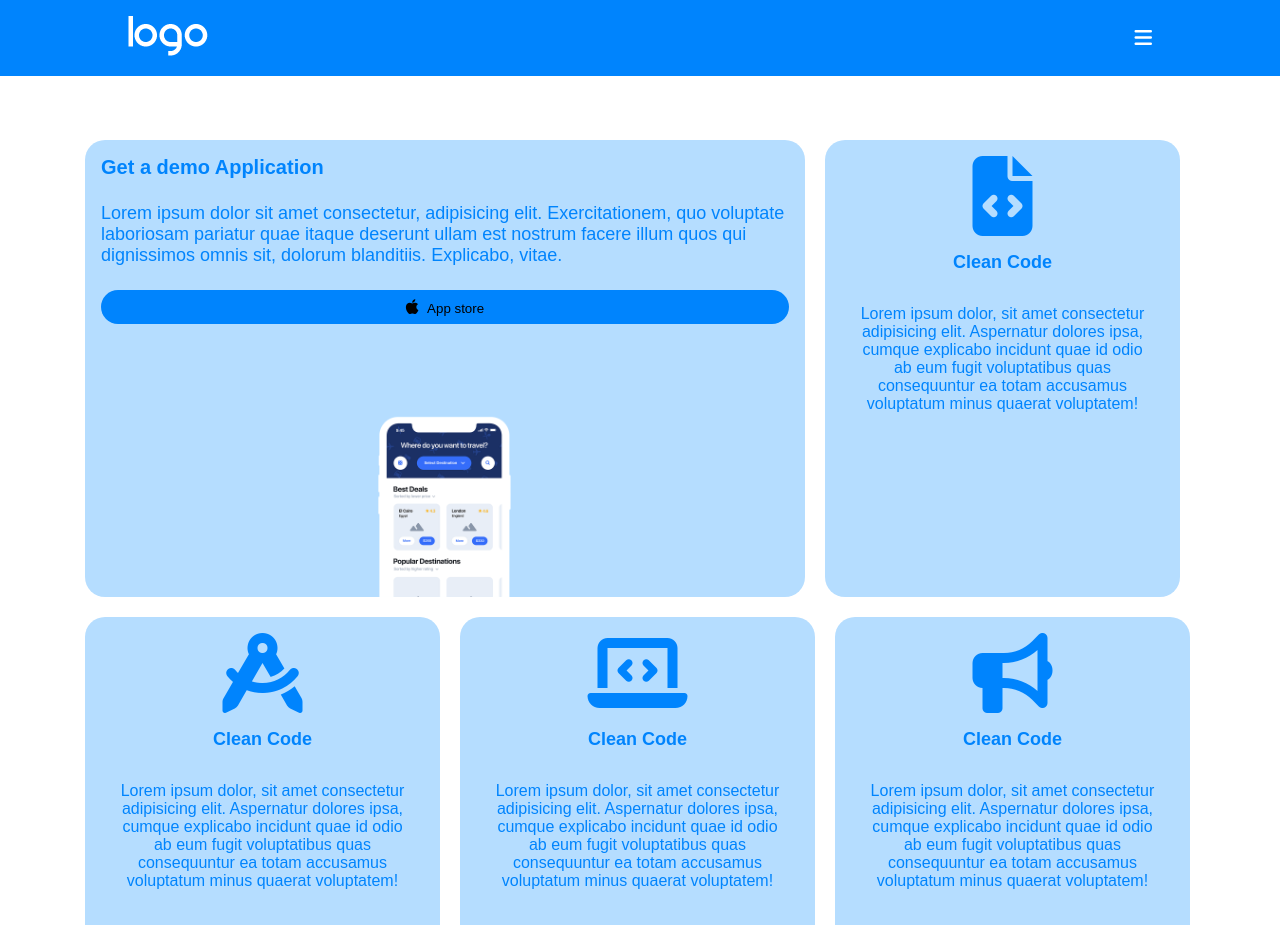
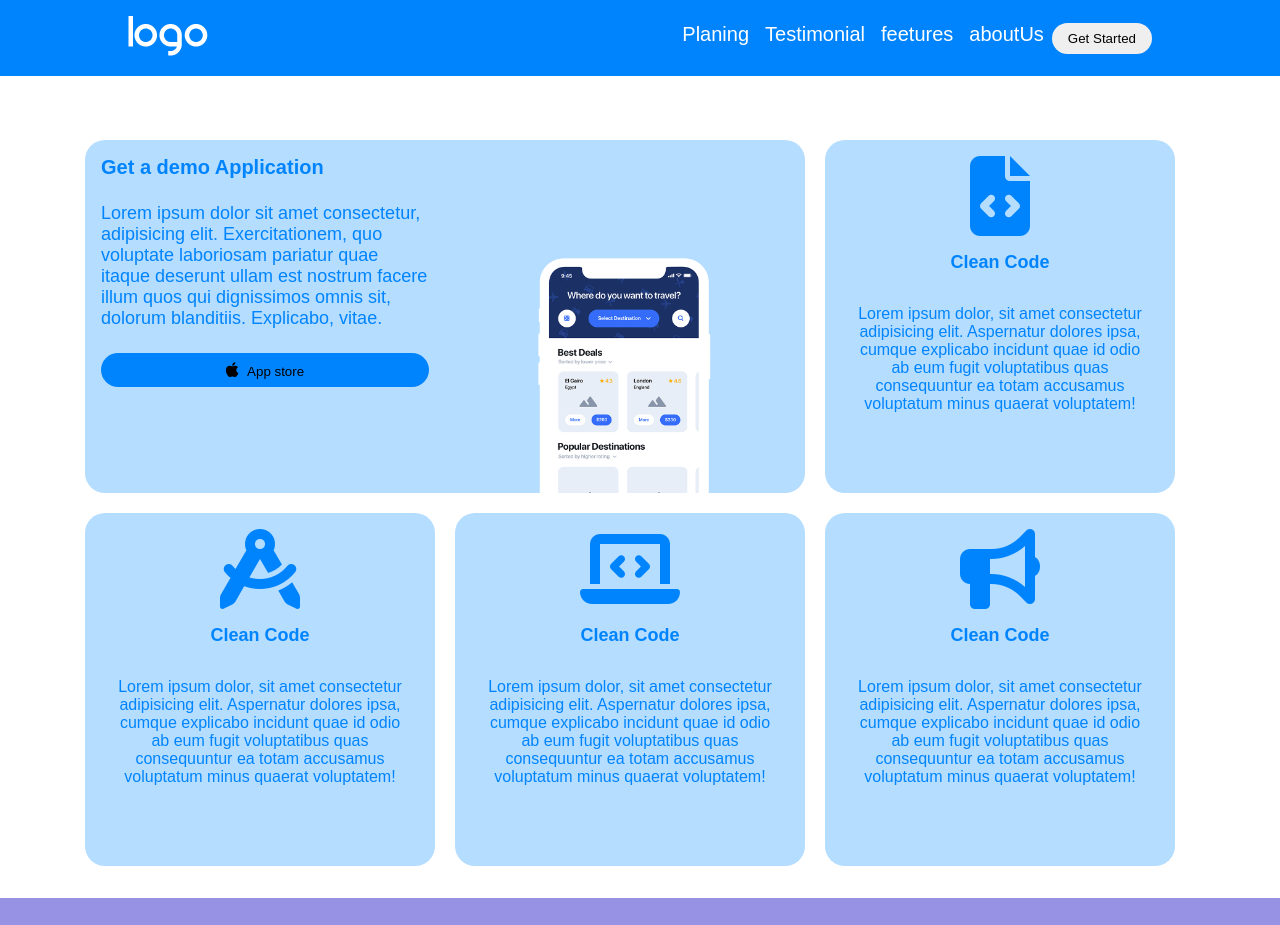
Before and after one commit to AndreaGhidara/htmlcss-responsive-layout, a plain HTML site: page index.html in a window 1280 px wide. Shown: the top 925 px of the page. Drawn offline with Linux system fonts and the light colour scheme.

Commit message:
complete page responsive

```diff
--- a/assets/css/style.css
+++ b/assets/css/style.css
@@ -62,13 +62,37 @@
 /******************
     Header
 ******************/
+header{
+    position: sticky;
+    top: 0;
+}
 /* navbar */
 .navbar{
     padding:1rem 0rem;
 }
 
+.navbar ul{
+    list-style: none;
+}
 
+.navbar a{
+    color: white;
+    text-decoration: none;
+}
 
+.navbar ul li{
+    padding: 0 0.5rem;
+}
+
+.navbar ul li:hover{
+    transform: translateY(2px);
+    font-weight: 900;
+    color: var(--cardBackground);
+}
+
+.menuList{
+    display: none;
+}
 
 /******************
     Main
@@ -214,8 +238,33 @@ button i{
         width: 80%;
         margin: auto;
     }
+    .navbar i.hamburger{
+        display: none;
+    }
+
+    .navbar .menuList{
+        display:flex;
+    }
+
+    #colXL .card {
+        display: flex;
+        flex-direction: row;
+    }
+
+    #colXL .card .left{
+        width: 50%;
+    }
+
+    #colXL .card .right{
+        width: 50%;
+    }
+
+    #colXL img{
+        width: 60%;
+    }
+
     /* main */
-    /* section1 */
+    /* section1 DemoAplication*/
     main .containerXL{
         width: 100%;
         margin: auto;
@@ -231,15 +280,36 @@ button i{
         width: calc(100% / 3 * 2 -15px);
     }
 
-    .row .col12{
+    .demoAplication .row .col12{
         width: calc(100% / 3 - 15px);
     }
 
-    /* section2 */
+    /* section2 planing*/
     .planing .row{
         display: flex;
         flex-direction: row;
-        padding-top: 3rem;
     }
 
+    .planing .row .col12:nth-child(2){
+        margin-bottom: 0;
+        width: 100%;
     }
+
+    .secondPlaning{
+        width: 50%;
+    }
+
+    #plan2{
+        width: 50%;
+    }
+
+    /* section4 Benefits*/
+    .benefits .box .card{
+        width: calc(100% / 3 - 20px);
+    }
+
+    /* section6 getStarted*/
+    div.getStarted{
+        margin-bottom: 0;
+    }
+}
--- a/index.html
+++ b/index.html
@@ -18,34 +18,44 @@
                 <div class="logo">
                     <img src="./assets/img/logo.png" alt="">
                 </div>
-                <div class="menu fsXL">
-                    <i class="fa-solid fa-bars"></i>
+                <div class="menu fsXL flex">
+                    <div class="menuList">
+                        <ul class="flex cl-white">
+                            <a href="#planing"><li>Planing</li></a>
+                            <a href="#testimoneal"><li>Testimonial</li></a>
+                            <a href="#benefits"><li>feetures</li></a>
+                            <a href="#aboutUs"><li>aboutUs</li></a>
+                        </ul>
+                        <button class="btn">Get Started</button>
+                    </div>
+                    <i class="hamburger fa-solid fa-bars"></i>
                 </div>
             </div>
         </div>
     </header>
 
     <main>
-        <!-- section1 DemoAplication-->
+        <!-- section1 Demo-->
+        <section id="demo">
             <div class="containerXL">
                 <div class="row pad1 demoAplication">
                     <!-- prima righa di colonne -->
                     <div id="colXL" class="col12">
-                    <div class="card flex flexCol cl-primary bg-skylight ">
-                        <div class="pad1">
+                        <div class="left card flex flexCol cl-primary bg-skylight ">
+                            <div class="left pad1">
                                 <h3 class="fsXL">Get a demo Application</h3>
                                 <p class="fsL padTop2 padBottom2">Lorem ipsum dolor sit amet consectetur, adipisicing elit.
                                     Exercitationem, quo voluptate laboriosam pariatur quae itaque deserunt ullam est nostrum
                                     facere illum quos qui dignissimos omnis sit, dolorum blanditiis. Explicabo, vitae.</p>
                                 <button class="btn w100 bg-primary"><i class="fa-brands fa-apple"></i>App store</button>
                             </div>
-                        <div class="flex flexCol flexCenter padTop2 imgBox">
+                            <div class="right flex flexCol flexCenter padTop2 imgBox">
                                 <img class="w50" src="./assets/img/phone.png" alt="">
                             </div>
                         </div>
                     </div>
                     <div class="col12">
-                    <div class="card pad1 flex flexCol cl-primary bg-skylight alignTextCenter">
+                        <div class=" card pad1 flex flexCol cl-primary bg-skylight alignTextCenter">
                             <i class="iconCard fa-solid fa-file-code"></i>
                             <h3 class="fsL pad1">Clean Code</h3>
                             <p class="fsM pad1">Lorem ipsum dolor, sit amet consectetur adipisicing elit. Aspernatur dolores
@@ -83,19 +93,22 @@
                     </div>
                 </div>
             </div>
+        </section>
 
         <!-- section2 planing-->
+        <section id="planing">
             <div class="containerXL bg-secondary cl-white padBottom2 planing">
                 <div class="row box marTop2 padBottom2">
                     <div class="col12">
                         <img class="w100" src="./assets/img/planning1.png" alt="">
-                    <h2 class="subTitle marTop2 marBottom2">Strategic Planing</h2>
+                        <h2 class="subTitle padTop2 marBottom2">Strategic Planing</h2>
                         <p class="fsL">Lorem ipsum dolor, sit amet consectetur adipisicing elit. Repellendus veritatis
                             repellat perferendis vero, vitae, facilis cumque omnis temporibus ex et harum earum eos incidunt
                             possimus? Tempore excepturi laborum perferendis dolorem.</p>
                     </div>
-                <div class="col12 marTop2 borderRad bg-white cl-black alignTextCenter borderRadius pad1">
-                    <img class="w100" src="./assets/img/planning2.png" alt="">
+                    <div class="col12 marTop2 borderRad  cl-black alignTextCenter borderRadius pad1">
+                        <div class="secondPlaning pad2 borderRad bg-white">
+                            <img id="plan2" class="w100" src="./assets/img/planning2.png" alt="">
                             <h3 class="fsXL marBottom2 fontW600">App Developement</h3>
                             <p class="marBottom2">
                                 <em>Lorem ipsum dolor sit amet, consectetur adipisicing elit. Natus, vero? Aspernatur
@@ -109,8 +122,11 @@
                         </div>
                     </div>
                 </div>
+            </div>
+        </section>
 
         <!-- section3 Testimoneal-->
+        <section id="testimoneal">
             <div class="containerXL marBottom2 testimoneal">
                 <div class="box alignTextCenter">
                     <h4 class="fsXL pad2 uppercase fontW300">Testimoneal</h4>
@@ -149,8 +165,10 @@
                     </div>
                 </div>
             </div>
+        </section>
 
         <!-- section4 Benefits-->
+        <section id="benefits">
             <div class="containerXL bg-secondary padBottom2 benefits">
                 <div class="box">
                     <h2 class="marBottom2 padTop2 alignTextCenter white">
@@ -196,8 +214,10 @@
                     </div>
                 </div>
             </div>
+        </section>
 
         <!-- section5 AboutUs-->
+        <section id="aboutUs">
             <div class="containerXL padTop2 padBottom2 aboutUs">
                 <div class="row box">
                     <div class="left">
@@ -217,8 +237,10 @@
                     </div>
                 </div>
             </div>
+        </section>
 
         <!-- section6 getStarted-->
+        <section id="getStarted">
             <div class="containerXL bg-secondary white alignTextCenter padBottom2 getStarted">
                 <div class="box padTop2">
                     <p class="pad1 fsM fontW200">GET STARTED</p>
@@ -232,6 +254,7 @@
                     </p>
                 </div>
             </div>
+        </section>
     </main>
 
     <footer>
```
Lines whose indentation alone changed are shown as unchanged.
